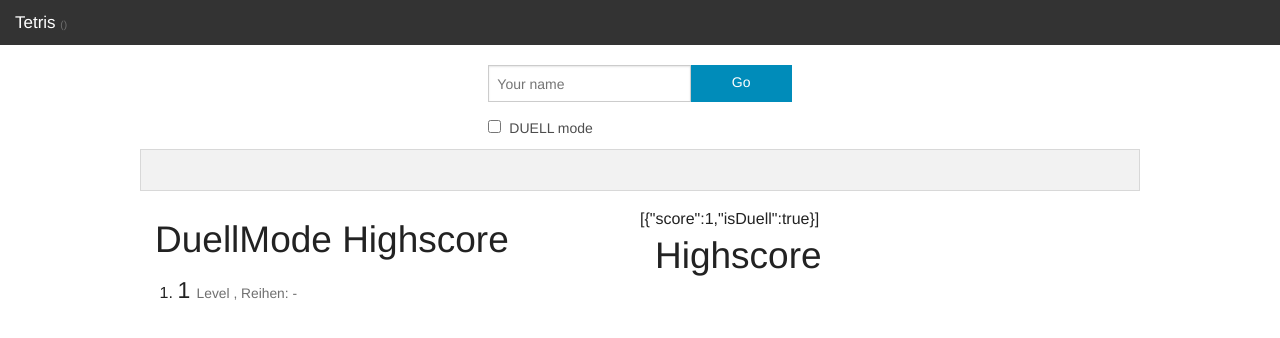
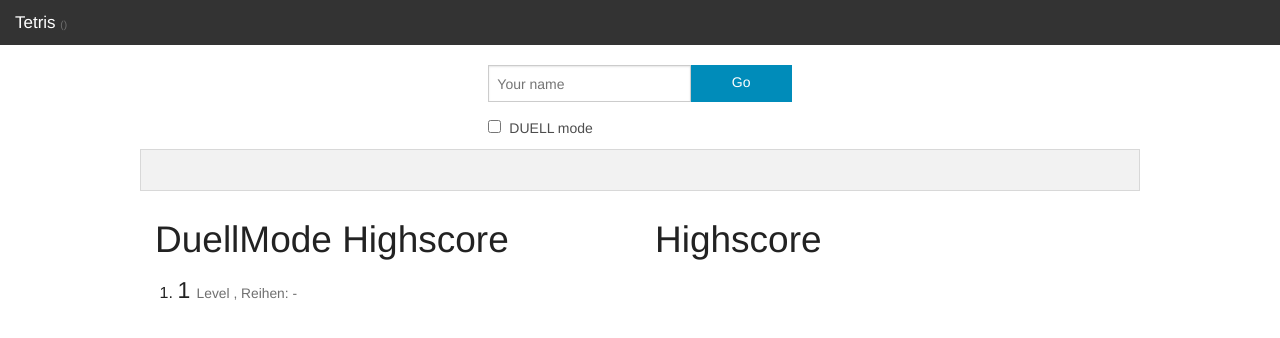
Before and after one commit to zhongdeliu/multiplayer-tetris, a website: page src/index.html in a window 1280 px wide. Drawn offline with Linux system fonts and the light colour scheme; no server answers.

Commit message:
new score display

```diff
--- a/src/index.html
+++ b/src/index.html
@@ -124,7 +124,6 @@
                     </li>
                 </ol>
             </div>
-            {{scores}}
             <div class="medium-6 columns">
                 <h2>Highscore</h2>
                 <ol>
```
